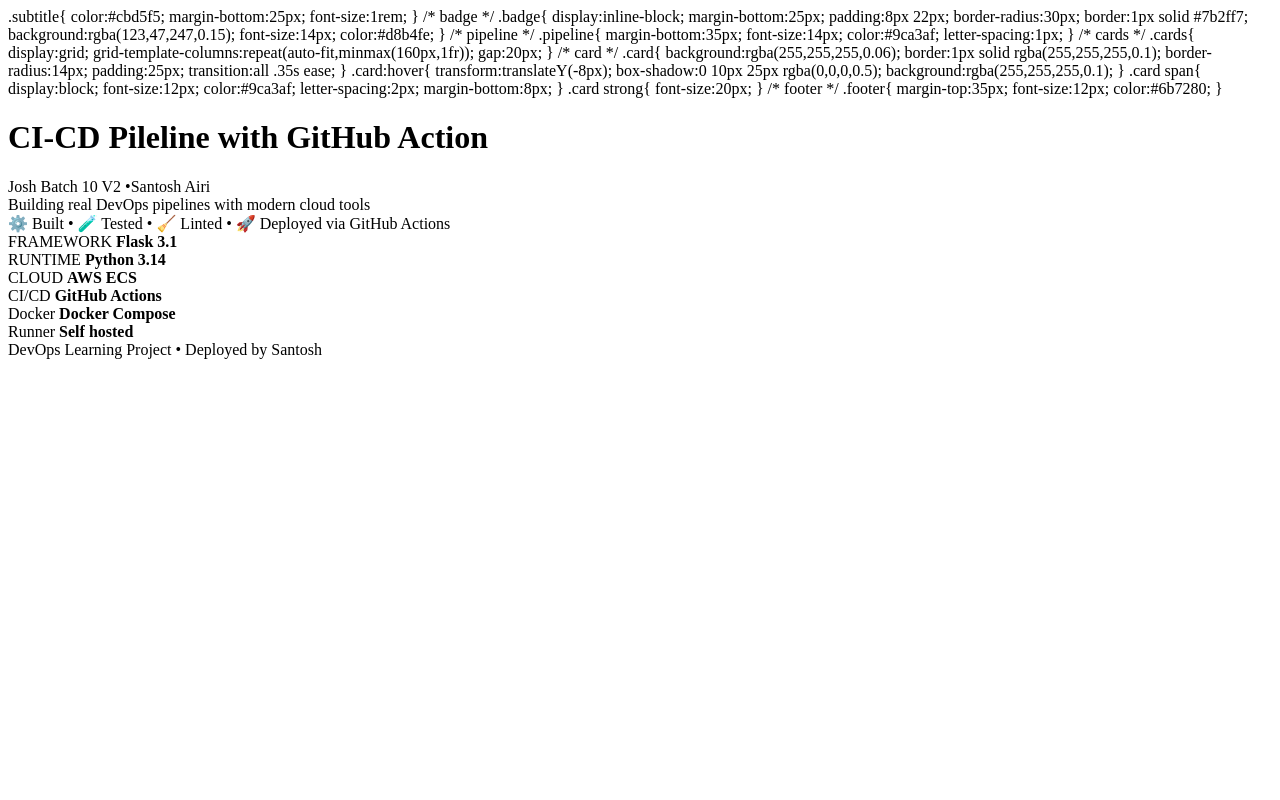
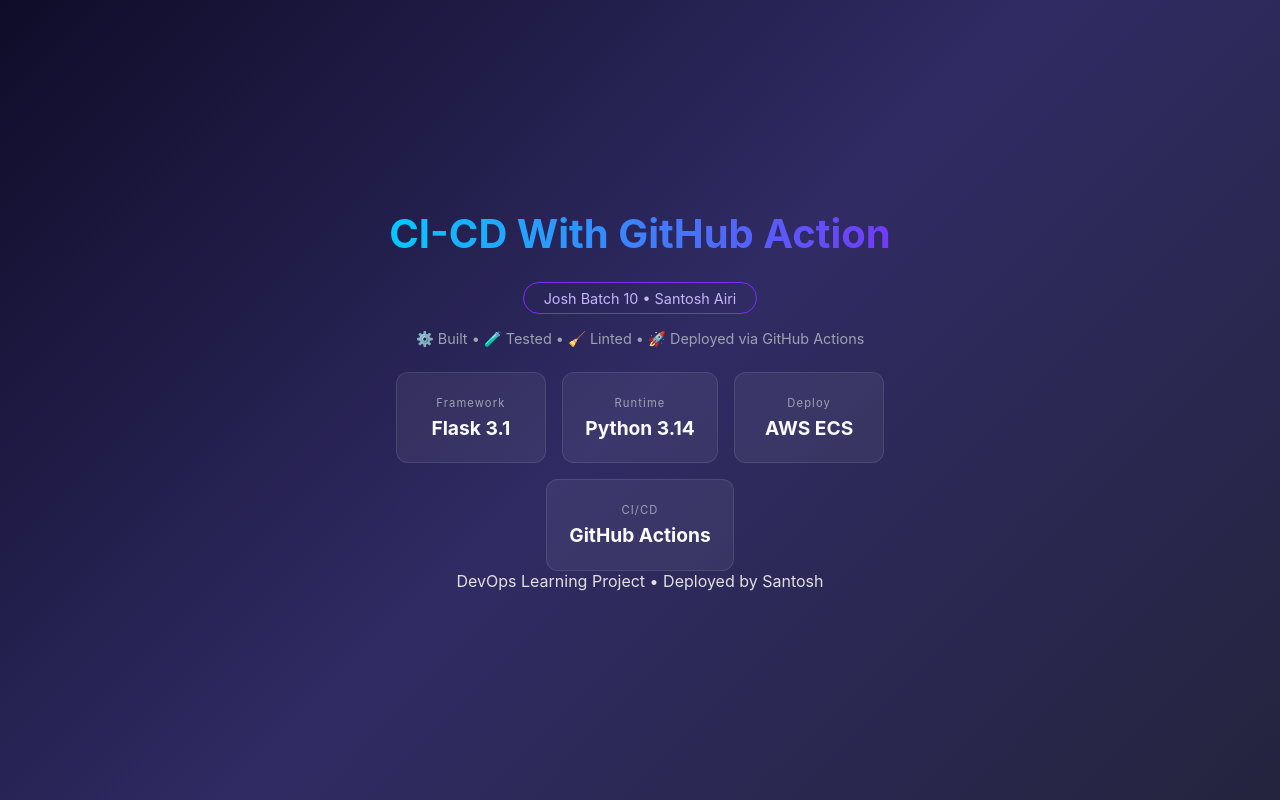
Before and after one commit to santoshairi/python-project-ci-cd-with-Git-hub-action, a Flask app: page / in a window 1280 px wide. Run offline with Flask 3, Linux system fonts and the light colour scheme.

Commit message:
fead: added in index.html

```diff
--- a/templates/index.html
+++ b/templates/index.html
@@ -1,75 +1,76 @@
-.subtitle{
-color:#cbd5f5;
-margin-bottom:25px;
-font-size:1rem;
+<!DOCTYPE html>
+<html lang="en">
+<head>
+<meta charset="UTF-8">
+<meta name="viewport" content="width=device-width, initial-scale=1.0">
+<title>DevOps Zero To Hero</title>
+
+<style>
+*{margin:0;padding:0;box-sizing:border-box}
+
+body{
+min-height:100vh;
+display:flex;
+align-items:center;
+justify-content:center;
+background:linear-gradient(135deg,#0f0c29,#302b63,#24243e);
+font-family:-apple-system,BlinkMacSystemFont,"Segoe UI",Roboto;
+color:#e0e0e0
 }
 
-/* badge */
+.container{text-align:center;padding:2rem;max-width:640px}
+
+h1{
+font-size:2.5rem;
+background:linear-gradient(90deg,#00d2ff,#7b2ff7);
+-webkit-background-clip:text;
+-webkit-text-fill-color:transparent;
+margin-bottom:.5rem
+}
 
 .badge{
 display:inline-block;
-margin-bottom:25px;
-padding:8px 22px;
-border-radius:30px;
+margin:1rem 0;
+padding:.4rem 1.2rem;
 border:1px solid #7b2ff7;
-background:rgba(123,47,247,0.15);
-font-size:14px;
-color:#d8b4fe;
+border-radius:999px;
+font-size:.9rem;
+color:#c4b5fd
 }
 
-/* pipeline */
-
 .pipeline{
-margin-bottom:35px;
-font-size:14px;
-color:#9ca3af;
-letter-spacing:1px;
+margin-bottom:1.5rem;
+font-size:.9rem;
+color:#9ca3af
 }
 
-/* cards */
-
 .cards{
-display:grid;
-grid-template-columns:repeat(auto-fit,minmax(160px,1fr));
-gap:20px;
+display:flex;
+gap:1rem;
+justify-content:center;
+flex-wrap:wrap
 }
 
-/* card */
-
 .card{
-background:rgba(255,255,255,0.06);
-border:1px solid rgba(255,255,255,0.1);
-border-radius:14px;
-padding:25px;
-transition:all .35s ease;
-}
-
-.card:hover{
-transform:translateY(-8px);
-box-shadow:0 10px 25px rgba(0,0,0,0.5);
-background:rgba(255,255,255,0.1);
+background:rgba(255,255,255,.06);
+border:1px solid rgba(255,255,255,.1);
+border-radius:12px;
+padding:1.4rem;
+min-width:150px
 }
 
 .card span{
 display:block;
-font-size:12px;
+font-size:.7rem;
 color:#9ca3af;
-letter-spacing:2px;
-margin-bottom:8px;
+margin-bottom:.4rem;
+letter-spacing:.1em
 }
 
 .card strong{
-font-size:20px;
+font-size:1.2rem;
+color:#f9fafb
 }
-
-/* footer */
-
-.footer{
-margin-top:35px;
-font-size:12px;
-color:#6b7280;
-}
-
 </style>
 </head>
 
@@ -77,34 +78,26 @@ color:#6b7280;
 
 <div class="container">
 
-<h1>CI-CD Pileline with GitHub Action</h1>
-
-<div class="badge">
-Josh Batch 10 V2 •Santosh Airi
-</div>
-
-<div class="subtitle">
-Building real DevOps pipelines with modern cloud tools
-</div>
+<h1>CI-CD With GitHub Action</h1>
+<div class="badge">Josh Batch 10 • Santosh Airi</div>
 
 <div class="pipeline">
 ⚙️ Built • 🧪 Tested • 🧹 Linted • 🚀 Deployed via GitHub Actions
 </div>
 
 <div class="cards">
-
 <div class="card">
-<span>FRAMEWORK</span>
+<span>Framework</span>
 <strong>Flask 3.1</strong>
 </div>
 
 <div class="card">
-<span>RUNTIME</span>
+<span>Runtime</span>
 <strong>Python 3.14</strong>
 </div>
 
 <div class="card">
-<span>CLOUD</span>
+<span>Deploy</span>
 <strong>AWS ECS</strong>
 </div>
 
@@ -112,23 +105,15 @@ Building real DevOps pipelines with modern cloud tools
 <span>CI/CD</span>
 <strong>GitHub Actions</strong>
 </div>
-
-<div class="card">
-<span>Docker</span>
-<strong>Docker Compose</strong>
 </div>
 
-<div class="card">
-<span>Runner</span>
-<strong>Self hosted</strong>
-</div>
 
-</div>
 
 <div class="footer">
 DevOps Learning Project • Deployed by Santosh
 </div>
 
+
 </div>
 
 </body>
```
